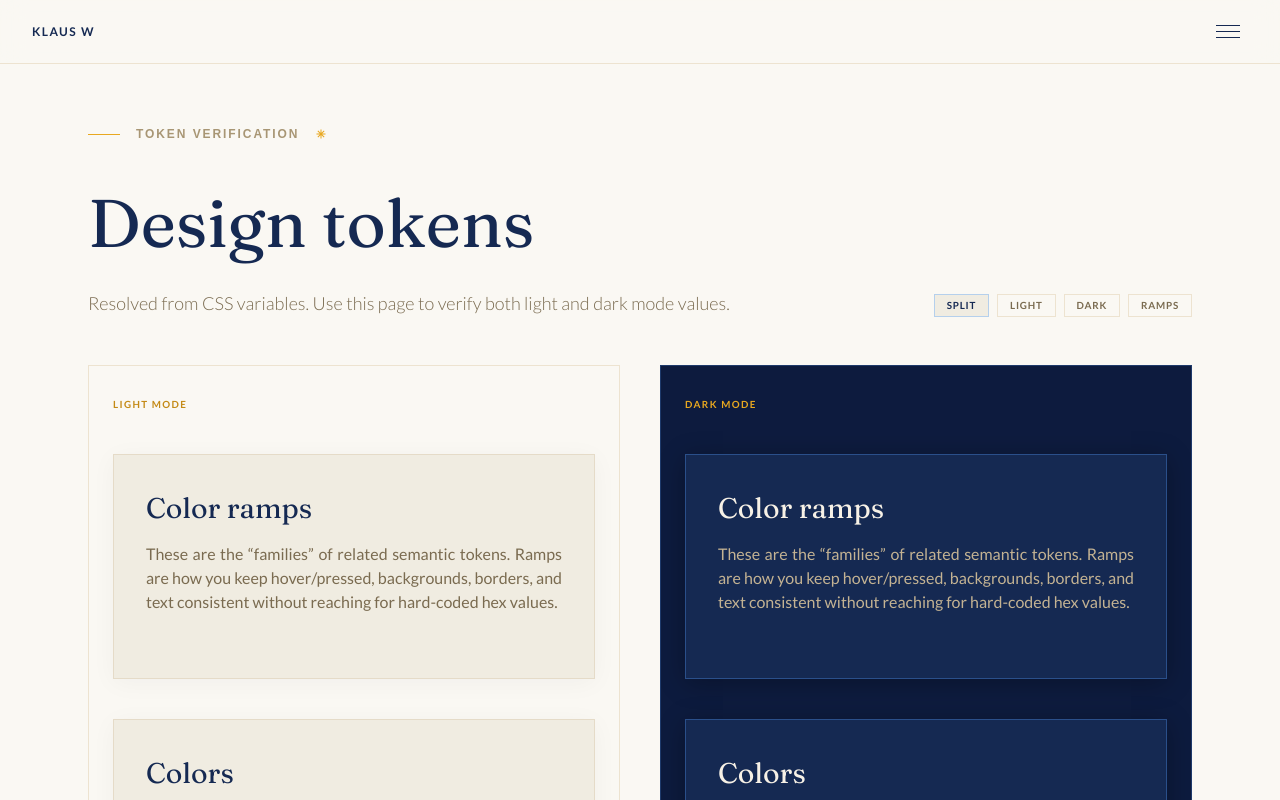
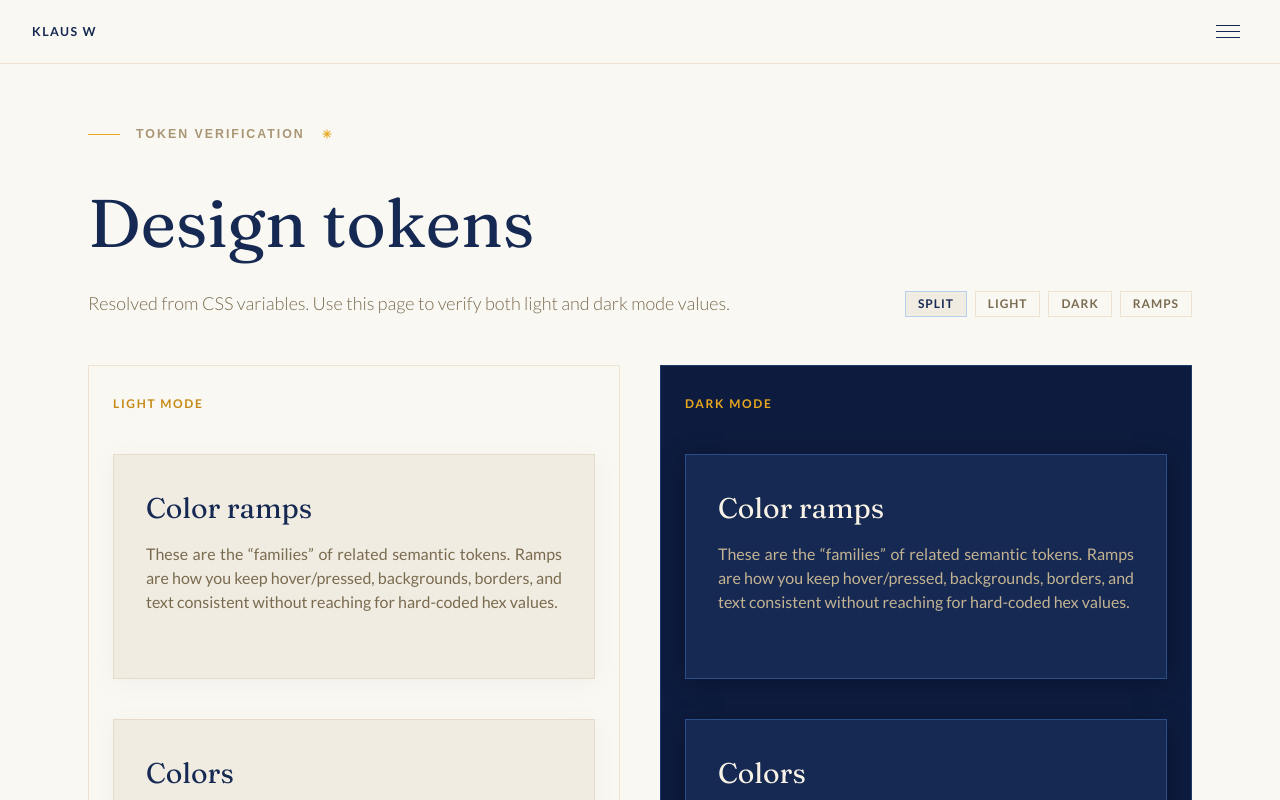
Before and after one commit to Kloswasa/portfolio-site, a Next.js app: page /tokens in a window 1280 px wide. Shown: the top 800 px of the page. Built offline with nearby package versions, Linux system fonts and the light colour scheme; a web font is replaced by a local one.

Commit message:
text adjustment

```diff
--- a/design-tokens/tokens.dark.json
+++ b/design-tokens/tokens.dark.json
@@ -42,12 +42,12 @@
     "mono":    { "value": "'Syne', 'Fira Code', monospace", "type": "fontFamilies" }
   },
   "text": {
-    "xs":   { "value": "0.615rem",   "type": "fontSizes" },
+    "xs":   { "value": "0.750rem",   "type": "fontSizes" },
     "label":    { "value": "0.625rem",  "type": "fontSizes" },
     "labelLg":  { "value": "0.6875rem", "type": "fontSizes" },
-    "sm":   { "value": "0.750rem",   "type": "fontSizes" },
-    "bodySm": { "value": "0.8125rem", "type": "fontSizes" },
-    "body":   { "value": "0.875rem",  "type": "fontSizes" },
+    "sm":   { "value": "0.775rem",   "type": "fontSizes" },
+    "bodySm": { "value": "0.830rem", "type": "fontSizes" },
+    "body":   { "value": "0.885rem",  "type": "fontSizes" },
     "bodyLg": { "value": "0.9375rem", "type": "fontSizes" },
     "bodyXl": { "value": "1.0625rem", "type": "fontSizes" },
     "base": { "value": "1rem",       "type": "fontSizes" },
--- a/design-tokens/tokens.light.json
+++ b/design-tokens/tokens.light.json
@@ -42,12 +42,12 @@
     "mono":    { "value": "'Syne', 'Fira Code', monospace", "type": "fontFamilies" }
   },
   "text": {
-    "xs":   { "value": "0.615rem",   "type": "fontSizes" },
+    "xs":   { "value": "0.750rem",   "type": "fontSizes" },
     "label":    { "value": "0.625rem",  "type": "fontSizes" },
     "labelLg":  { "value": "0.6875rem", "type": "fontSizes" },
-    "sm":   { "value": "0.750rem",   "type": "fontSizes" },
-    "bodySm": { "value": "0.8125rem", "type": "fontSizes" },
-    "body":   { "value": "0.875rem",  "type": "fontSizes" },
+    "sm":   { "value": "0.775rem",   "type": "fontSizes" },
+    "bodySm": { "value": "0.830rem", "type": "fontSizes" },
+    "body":   { "value": "0.885rem",  "type": "fontSizes" },
     "bodyLg": { "value": "0.9375rem", "type": "fontSizes" },
     "bodyXl": { "value": "1.0625rem", "type": "fontSizes" },
     "base": { "value": "1rem",       "type": "fontSizes" },
--- a/src/design-tokens/tokens.ts
+++ b/src/design-tokens/tokens.ts
@@ -232,10 +232,10 @@ export const tokens: TokenRecord = {
     "darkValue": "'Syne', 'Fira Code', monospace"
   },
   "text.xs": {
-    "value": "0.615rem",
+    "value": "0.750rem",
     "type": "fontSizes",
     "cssVar": "--text-xs",
-    "darkValue": "0.615rem"
+    "darkValue": "0.750rem"
   },
   "text.label": {
     "value": "0.625rem",
@@ -250,22 +250,22 @@ export const tokens: TokenRecord = {
     "darkValue": "0.6875rem"
   },
   "text.sm": {
-    "value": "0.750rem",
+    "value": "0.775rem",
     "type": "fontSizes",
     "cssVar": "--text-sm",
-    "darkValue": "0.750rem"
+    "darkValue": "0.775rem"
   },
   "text.bodySm": {
-    "value": "0.8125rem",
+    "value": "0.830rem",
     "type": "fontSizes",
     "cssVar": "--text-body-sm",
-    "darkValue": "0.8125rem"
+    "darkValue": "0.830rem"
   },
   "text.body": {
-    "value": "0.875rem",
+    "value": "0.885rem",
     "type": "fontSizes",
     "cssVar": "--text-body",
-    "darkValue": "0.875rem"
+    "darkValue": "0.885rem"
   },
   "text.bodyLg": {
     "value": "0.9375rem",
--- a/src/styles/theme.css
+++ b/src/styles/theme.css
@@ -37,12 +37,12 @@
   --font-heading: 'Fraunces', Georgia, serif;
   --font-body: 'Lato', system-ui, sans-serif;
   --font-mono: 'Syne', 'Fira Code', monospace;
-  --text-xs: 0.615rem;
+  --text-xs: 0.750rem;
   --text-label: 0.625rem;
   --text-label-lg: 0.6875rem;
-  --text-sm: 0.750rem;
-  --text-body-sm: 0.8125rem;
-  --text-body: 0.875rem;
+  --text-sm: 0.775rem;
+  --text-body-sm: 0.830rem;
+  --text-body: 0.885rem;
   --text-body-lg: 0.9375rem;
   --text-body-xl: 1.0625rem;
   --text-base: 1rem;
@@ -140,12 +140,12 @@
   --font-heading: 'Fraunces', Georgia, serif;
   --font-body: 'Lato', system-ui, sans-serif;
   --font-mono: 'Syne', 'Fira Code', monospace;
-  --text-xs: 0.615rem;
+  --text-xs: 0.750rem;
   --text-label: 0.625rem;
   --text-label-lg: 0.6875rem;
-  --text-sm: 0.750rem;
-  --text-body-sm: 0.8125rem;
-  --text-body: 0.875rem;
+  --text-sm: 0.775rem;
+  --text-body-sm: 0.830rem;
+  --text-body: 0.885rem;
   --text-body-lg: 0.9375rem;
   --text-body-xl: 1.0625rem;
   --text-base: 1rem;
```
